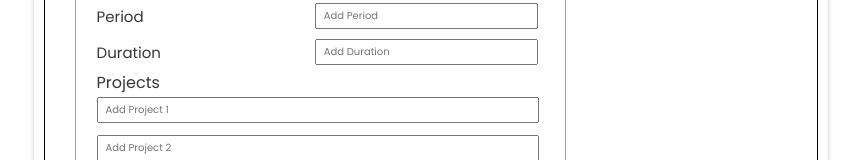
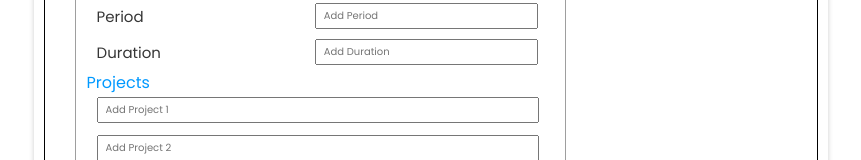
Before and after one commit to hmalindu1/resume-builder, an Angular app: page / in a window 1280 px wide. Shown: the part 162-322 px from the top of the page, without its empty margins (209-1070 px from the left). Built offline with nearby package versions, Linux system fonts and the light colour scheme; data requests are answered from the project's data file.

Commit message:
<label> => <h4>

```diff
--- a/src/app/components/add-exp/add-exp.component.css
+++ b/src/app/components/add-exp/add-exp.component.css
@@ -1,4 +1,4 @@
-.form-control-projects label {
+.form-control-projects h4 {
     margin: 0 20px 0 10px;
     display: block;
     color: rgb(54, 54, 54);
```
